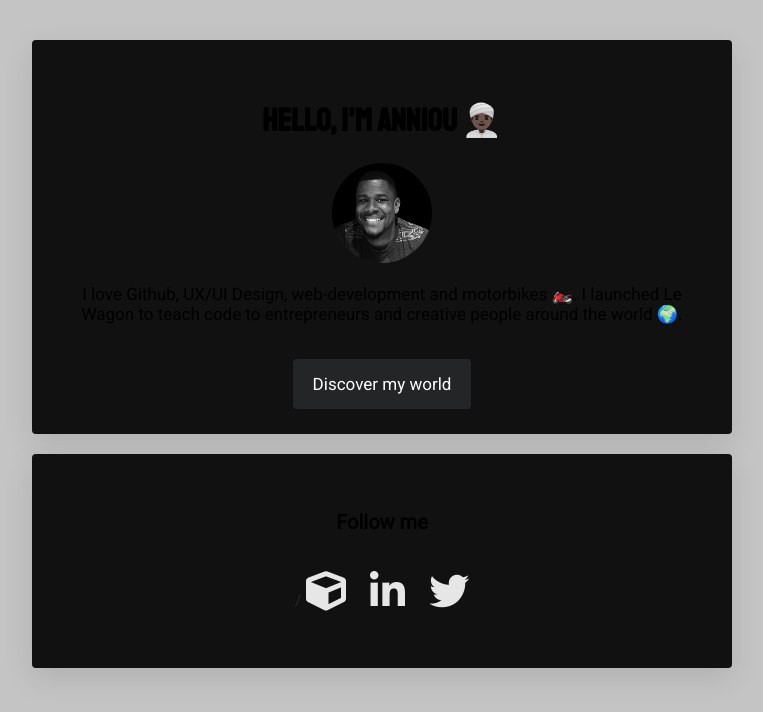
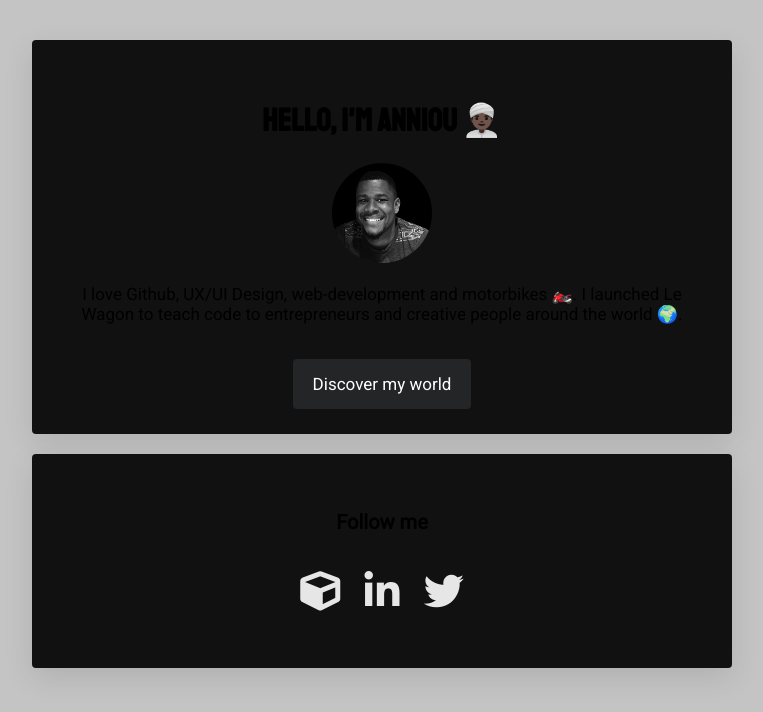
Before and after one commit to anniou21/profile, a plain HTML site: page index.html in a window 1280 px wide. Shown: the whole page, without its empty margins (258-1021 px from the left). Drawn offline with Linux system fonts and the light colour scheme.

Commit message:
my profile online

```diff
--- a/index.html
+++ b/index.html
@@ -23,7 +23,7 @@
     <h2>Follow me</h2>
     <ul id="rsx" class="list">
       <li>
-        <a href="https:/annioutoybou.fr" target="_blank">/
+        <a href="https:/annioutoybou.fr" target="_blank">
           <i class="fas fa-cube"></i>
         </a>
       </li>
```
